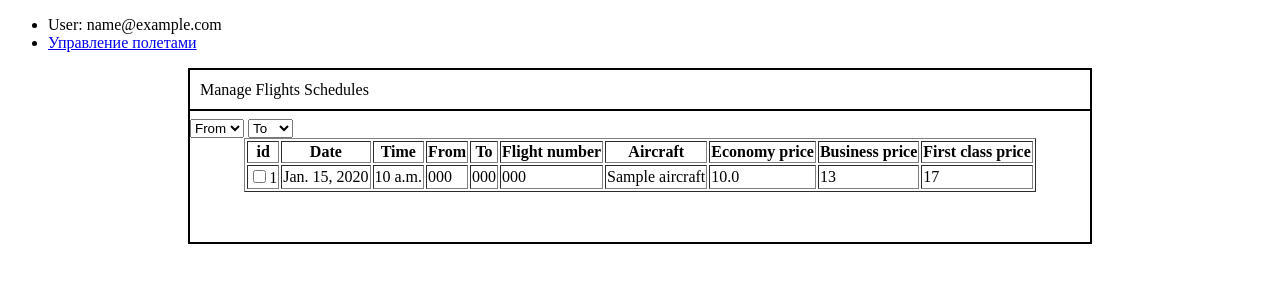
After one commit to NataliyaMuk/airlines, a Django app: page /manage-flights/ in a window 1280 px wide. The commit adds this page. Shown: the top 300 px of the page. Run offline with Django 4.2, Linux system fonts and the light colour scheme; a user stored in the database is signed in; tables that the repository leaves empty hold one stand-in row (values such as "Sample post"); some libraries are stand-ins or nearby versions.

Commit message:
add manage-flights page with some functionallity

```diff
--- a/airlines/mainapp/models.py
+++ b/airlines/mainapp/models.py
@@ -1,7 +1,7 @@
 from django.db import models
 from django.contrib.auth.models import AbstractBaseUser, BaseUserManager, PermissionsMixin
 from datetime import datetime
-
+import math
 
 class CustomUserManager(BaseUserManager):
     def create_user(self, email, password=None, **extra_fields):
@@ -91,3 +91,74 @@ class Sessions(models.Model):
 class AddedTables(models.Model):
     id = models.AutoField(primary_key=True)
     table_name = models.CharField(max_length=500)
+
+
+class Aircrafts(models.Model):
+    ID = models.AutoField(primary_key=True)
+    Name = models.CharField(max_length=50)
+    MakeModel = models.CharField(max_length=10)
+    TotalSeats = models.IntegerField(max_length=11)
+    EconomySeats = models.IntegerField(max_length=11)
+    BusinessSeats = models.IntegerField(max_length=11)
+
+    class Meta:
+        managed = False  # Это указывает Django не создавать эту таблицу
+        db_table = 'aircrafts'
+    def __str__(self):
+        return self.Name
+
+class Airports(models.Model):
+    ID = models.AutoField(primary_key=True)
+    CountryID =  models.IntegerField(max_length=11)
+    IATACode = models.CharField(max_length=3)
+    Name = models.CharField(max_length=50, null=True)
+
+    class Meta:
+        managed = False  # Это указывает Django не создавать эту таблицу
+        db_table = 'airports'
+    def __str__(self):
+        return self.IATACode
+
+class Routes(models.Model):
+    ID = models.AutoField(primary_key=True)
+    DepartureAirportID = models.ForeignKey(Airports, on_delete=models.CASCADE, db_column='DepartureAirportID', default=0, related_name='departure_routes')
+    ArrivalAirportID = models.ForeignKey(Airports, on_delete=models.CASCADE, db_column='ArrivalAirportID', default=0, related_name='arrival_routes')
+    Distance = models.IntegerField(max_length=11)
+    FlightTime = models.IntegerField(max_length=11)
+
+    class Meta:
+        managed = False  # Это указывает Django не создавать эту таблицу
+        db_table = 'routes'
+    def __str__(self):
+        return f"{self.DepartureAirportID} -> {self.ArrivalAirportID}"
+
+
+class Schedules(models.Model):
+    ID = models.AutoField(primary_key=True)
+    Date = models.DateField()
+    Time = models.TimeField()
+
+    AircraftID = models.ForeignKey(Aircrafts, on_delete=models.CASCADE, db_column='AircraftID', default=0)
+    RouteID = models.ForeignKey(Routes, on_delete=models.CASCADE, db_column='RouteID', default=0)
+
+    EconomyPrice = models.FloatField()
+    Confirmed = models.SmallIntegerField()
+    FlightNumber = models.CharField(max_length=10, null=True)
+
+    # Метод для вычисления цены бизнес класса
+    def calculate_business_price(self):
+        econom_price = self.EconomyPrice
+        business_price = math.floor(econom_price + econom_price*0.35)
+        return business_price
+
+    def calculate_first_class_price(self):
+        econom_price = self.EconomyPrice
+        first_class_price = math.floor((econom_price + econom_price*0.35) + (econom_price + econom_price*0.35)*0.3)
+        return first_class_price
+
+    class Meta:
+        managed = False  # Это указывает Django не создавать эту таблицу
+        db_table = 'schedules'
+
+    def __str__(self):
+        return self.ID
--- /dev/null
+++ b/airlines/mainapp/static/mainapp/css/manage-flights.css
@@ -0,0 +1,123 @@
+.manage-flights__heading {
+    font-weight: 100;
+    font-size: medium;
+    margin-left: 10px;
+}
+
+.content {
+    border: 2px solid;
+    margin: 0 auto;
+    width: 900px;
+    padding-bottom: 30px;
+}
+
+.manage-flights__heading-link {
+    font-weight: 100;
+    font-size: medium;
+    color: black;
+    margin-left: 10px;
+}
+
+.manage-flights__select-office {
+    display: flex;
+    align-items: center;
+    padding-left: 10px;
+}
+
+.manage-flights__office-text {
+    margin-right: 10px;
+}
+
+.manage-flights__table {
+    margin: 0 auto;
+    margin-bottom: 20px;
+}
+
+/* .enable-disable-login-btn {
+    margin-left: 10px;
+    margin-bottom: 10px;
+    background-color: white;
+    border: 2px solid;
+    width: 170px;
+    display: block;
+}
+
+.change-role-btn {
+    margin-left: 10px;
+    background-color: white;
+    border: 2px solid;
+    width: 120px;
+    display: block;
+} */
+
+.visual-none{
+    display: none;
+}
+
+
+
+
+
+
+/* .modal {
+    display: none;
+    position: fixed;
+    top: 0;
+    left: 0;
+    width: 100%;
+    height: 100%;
+    background-color: rgba(0, 0, 0, 0.7);
+  }
+
+.modal-content {
+    background-color: #fff;
+    margin: 5% auto;
+    padding: 20px;
+    border: 1px solid #888;
+    width: 80%;
+    max-width: 400px;
+    position: relative;
+} */
+
+/* .close {
+    position: absolute;
+    top: 0;
+    right: 0;
+    padding: 10px;
+    cursor: pointer;
+}
+
+.btn-container {
+    display: flex;
+    justify-content: space-evenly;
+    margin-top: 30px;
+}
+
+.btn {
+    background-color: white;
+    border: 1px solid;
+    width: 70px;
+    padding: 4px;
+} */
+
+/* .modal-content select {
+    margin-bottom: 15px;
+}
+
+.modal-content label {
+    display: inline-block;
+    width: 150px;
+    /* text-align: right;  */
+    /* margin-left: 10px;
+    margin-right: 10px;
+}
+
+.modal-content input {
+    display: inline-block;
+    width: 200px;
+    margin-bottom: 15px;
+} */ */
+
+.hidden {
+    visibility: hidden;
+}
--- a/airlines/mainapp/urls.py
+++ b/airlines/mainapp/urls.py
@@ -1,5 +1,5 @@
 from django.urls import path, include
-from .views import user_session, admin_home, user_home, login_redirect, update_active, logout_redirect, add_file_form
+from .views import user_session, admin_home, user_home, login_redirect, update_active, logout_redirect, add_file_form, manage_flights
 from django.views.generic import TemplateView
 from airlines import settings
 from django.conf.urls.static import static
@@ -16,6 +16,7 @@ urlpatterns = [
     path('home_user/', user_home, name='home_user'),
     path('login_redirect/', login_redirect, name='login_redirect'),
     path('update_active/', update_active, name='update_active'),
+    path('manage-flights/', manage_flights, name='manage-flights'),
 ]
 
 
--- a/airlines/mainapp/views.py
+++ b/airlines/mainapp/views.py
@@ -9,7 +9,7 @@ import datetime
 from .models import Sessions
 from django.db import connection, transaction
 from .decorators import admin_required
-from .models import Users, Roles
+from .models import Users, Roles, Schedules
 import json
 from django.contrib.auth import logout
 from django.contrib.auth import authenticate, login
@@ -129,6 +129,7 @@ def user_home(request):
 def admin_home(request):
 
     selected_office = request.GET.get('office')
+
     if selected_office and selected_office != '0':
         users = Users.objects.filter(OfficeID=selected_office)
     else:
@@ -182,3 +183,23 @@ def logout_redirect(request):
     cursor.execute("UPDATE mainapp_sessions SET session_end=NOW(),status='1',error_status=NULL WHERE mainapp_sessions.status='0' and user_id = %s",[request.user.id])
     logout(request)
     return redirect('home')
+
+
+@login_required
+def manage_flights(request):
+    selected_departure = request.GET.get('departure')
+    selected_arrival = request.GET.get('arrival')
+
+    schedules = Schedules.objects.all()
+
+    if selected_departure and selected_departure != '0':
+        schedules = schedules.filter(RouteID__DepartureAirportID__ID=selected_departure)
+
+    if selected_arrival and selected_arrival != '0':
+        schedules = schedules.filter(RouteID__ArrivalAirportID__ID=selected_arrival)
+
+    if selected_arrival == '0' and selected_departure == '0':
+        schedules = Schedules.objects.all()
+
+    context = {'schedules': schedules}
+    return render(request, 'manage-flights.html', context)
--- a/airlines/templates/base.html
+++ b/airlines/templates/base.html
@@ -14,9 +14,9 @@
             User: {{user}}
         </li>
 
-        <!-- <li>
-            <a href="{% url 'home' %}">Home</a>
-        </li> -->
+        <li>
+            <a href="{% url 'manage-flights' %}">Управление полетами</a>
+        </li>
     </ul>
 
     {% block content %}
--- /dev/null
+++ b/airlines/templates/manage-flights.html
@@ -0,0 +1,101 @@
+{% extends 'base.html' %}
+
+{% load static %}
+
+{% block style %}<link type="text/css" rel="stylesheet" href="{% static 'mainapp/css/manage-flights.css' %}">{% endblock style %}
+
+
+{% block content %}
+    <div class="content">
+        <h1 class="manage-flights__heading">Manage Flights Schedules</h1>
+
+        <hr size="2.5" color="black">
+
+
+                <select id="departure-airport-select">
+                    <option value="0" class="visual-none">From</option>
+                    <option value="0" >From</option>
+                    {% for schedule in schedules %}
+                            <option value="{{ schedule.RouteID.DepartureAirportID.ID }}">{{ schedule.RouteID.DepartureAirportID.IATACode }}</option>
+                        </tr>
+                    {% endfor %}
+                </select>
+
+                <select id="arrival-airport-select">
+                    <option value="0" class="visual-none">To</option>
+                    <option value="0" >To</option>
+                    {% for schedule in schedules %}
+                            <option value="{{ schedule.RouteID.ArrivalAirportID.ID }}">{{ schedule.RouteID.ArrivalAirportID.IATACode }}</option>
+                        </tr>
+                    {% endfor %}
+                </select>
+
+
+            <table class="manage-flights__table" border="1" id="tableOfUsersAdminPage">
+                <thead>
+                    <tr>
+                        <th>id</th>
+                        <th>Date</th>
+                        <th>Time</th>
+                        <th>From</th>
+                        <th>To</th>
+                        <th>Flight number</th>
+                        <th>Aircraft</th>
+                        <th>Economy price</th>
+                        <th>Business price</th>
+                        <th>First class price</th>
+                    </tr>
+                </thead>
+                <tbody  id="tbodyAdminTableUsers">
+                    {% for schedule in schedules %}
+                    <!-- <tr
+                        {% if user.Active == 0 %}style="background-color: #eb6565;"{% endif %}
+                        {% if user.RoleID.Title == "Administrator" %}style="background-color: #9cde8f;"{% endif %}
+                    > -->
+                            <td><input type="checkbox" class="user-checkbox" name="selected_users" value="{{ schedule.ID }}">{{ schedule.ID }}</td>
+
+                            <td>{{ schedule.Date }}</td>
+                            <td>{{ schedule.Time }}</td>
+                            <td>{{ schedule.RouteID.DepartureAirportID.IATACode }}</td>
+                            <td>{{ schedule.RouteID.ArrivalAirportID.IATACode }}</td>
+                            <td>{{ schedule.FlightNumber }}</td>
+                            <td>{{ schedule.AircraftID.Name}}</td>
+                            <td>{{ schedule.EconomyPrice}}</td>
+                            <td>{{ schedule.calculate_business_price}}</td>
+                            <td>{{ schedule.calculate_first_class_price}}</td>
+                        </tr>
+                    {% endfor %}
+                </tbody>
+            </table>
+    </div>
+
+
+
+
+    <script>
+        function applyFilters() {
+            var departureAirport = document.getElementById('departure-airport-select').value;
+            var arrivalAirport = document.getElementById('arrival-airport-select').value;
+
+            var queryParams = [];
+
+            if (departureAirport) {
+                queryParams.push('departure=' + departureAirport);
+            }
+
+            if (arrivalAirport) {
+                queryParams.push('arrival=' + arrivalAirport);
+            }
+
+            var queryString = queryParams.join('&');
+            var newURL = window.location.pathname + '?' + queryString;
+
+            window.location.href = newURL;
+        }
+
+        document.getElementById('departure-airport-select').addEventListener('change', applyFilters);
+        document.getElementById('arrival-airport-select').addEventListener('change', applyFilters);
+    </script>
+
+
+{% endblock %}
```
